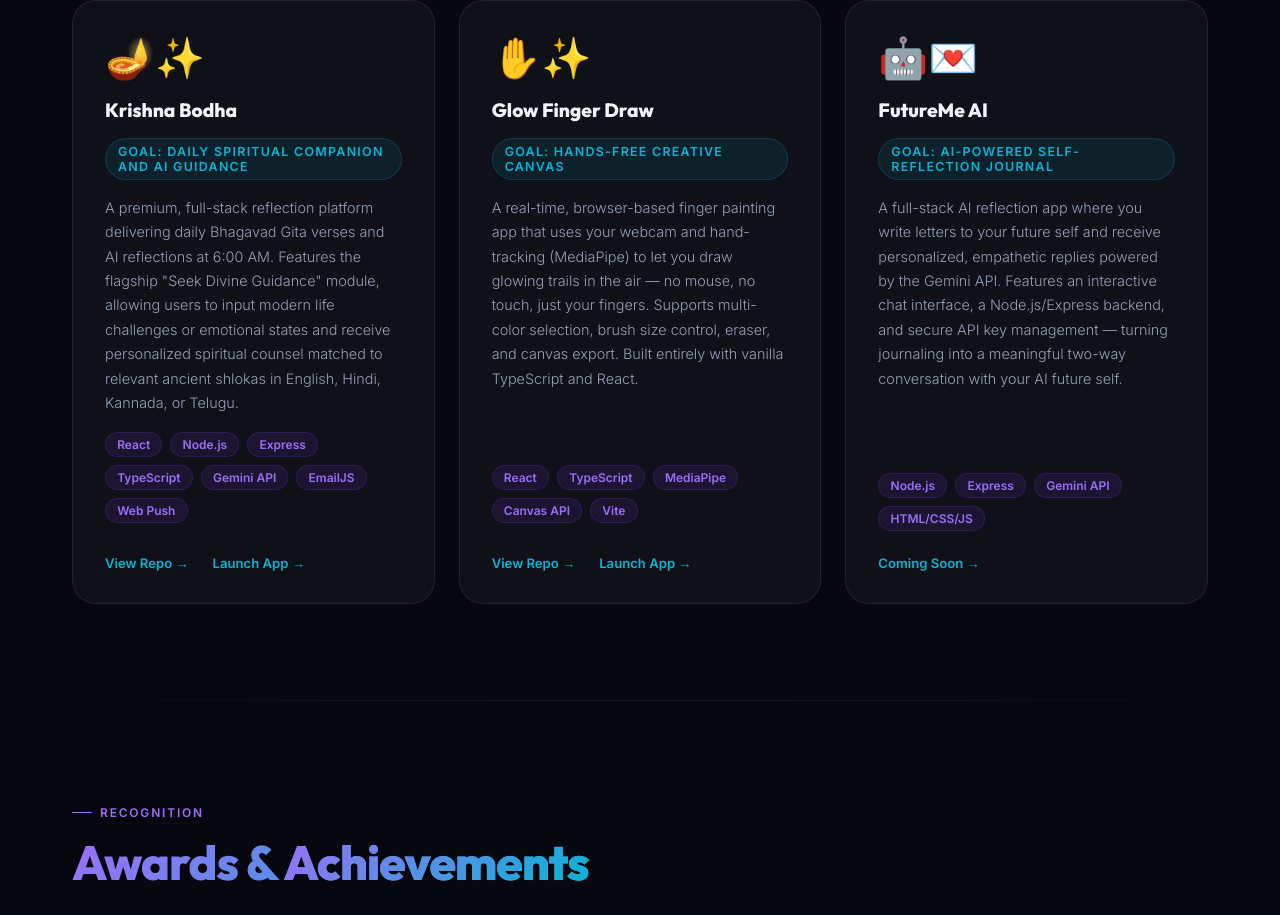
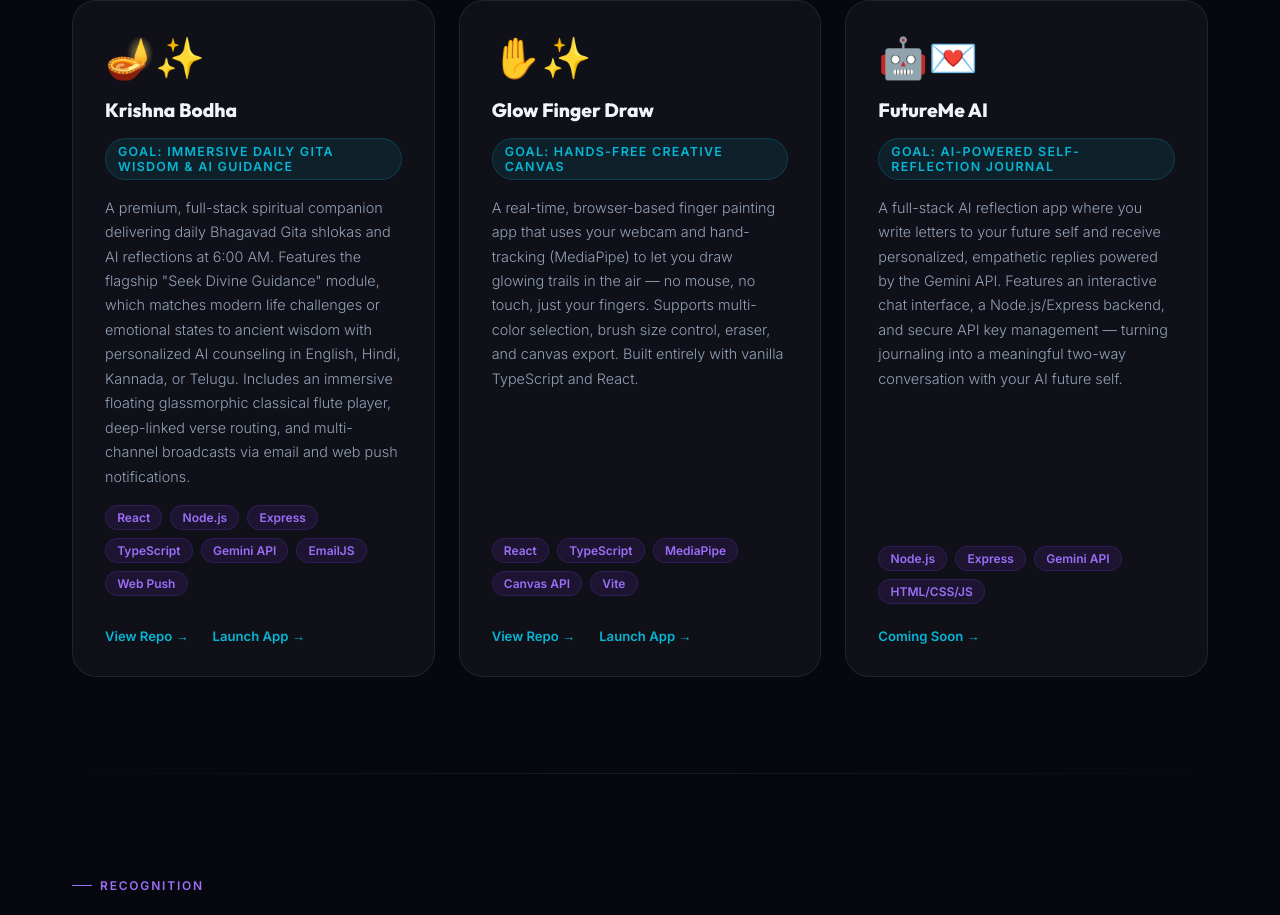
Before and after one commit to SameerJoshi7/MyProfile, a React (Vite) app: page / in a window 1280 px wide. Shown: the part 4231-5146 px from the top of the page. Built offline with nearby package versions, Linux system fonts and the light colour scheme.

Commit message:
docs: update Krishna Bodha description and goal based on README

```diff
--- a/src/App.tsx
+++ b/src/App.tsx
@@ -434,11 +434,13 @@ export default function App() {
           <div className="project-card reveal">
             <div className="project-emoji screen-only">🪔✨</div>
             <div className="project-title">Krishna Bodha</div>
-            <div className="project-goal screen-only">Goal: Daily spiritual companion and AI guidance</div>
+            <div className="project-goal screen-only">Goal: Immersive daily Gita wisdom &amp; AI guidance</div>
             <p className="project-desc">
-              A premium, full-stack reflection platform delivering daily Bhagavad Gita verses and AI reflections at 6:00 AM.
-              Features the flagship "Seek Divine Guidance" module, allowing users to input modern life challenges or emotional states
-              and receive personalized spiritual counsel matched to relevant ancient shlokas in English, Hindi, Kannada, or Telugu.
+              A premium, full-stack spiritual companion delivering daily Bhagavad Gita shlokas and AI reflections at 6:00 AM.
+              Features the flagship "Seek Divine Guidance" module, which matches modern life challenges or emotional states
+              to ancient wisdom with personalized AI counseling in English, Hindi, Kannada, or Telugu. Includes an immersive
+              floating glassmorphic classical flute player, deep-linked verse routing, and multi-channel broadcasts via email
+              and web push notifications.
             </p>
             <div className="project-tech">
               <span>React</span>
```
